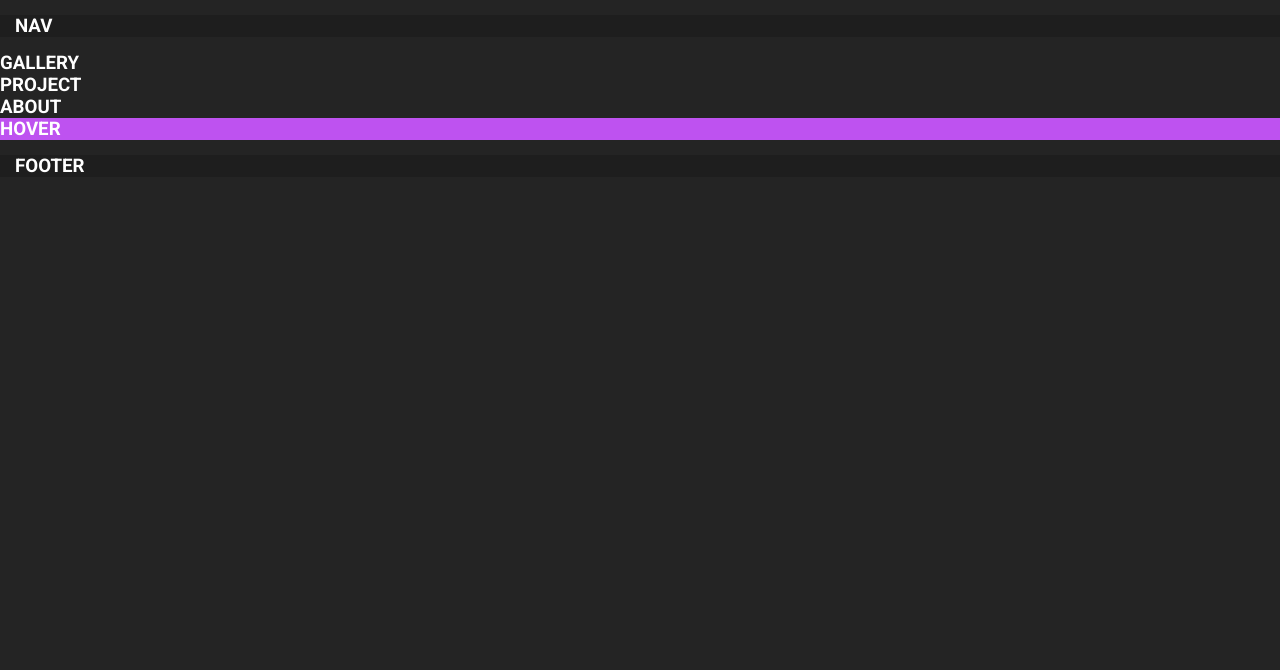
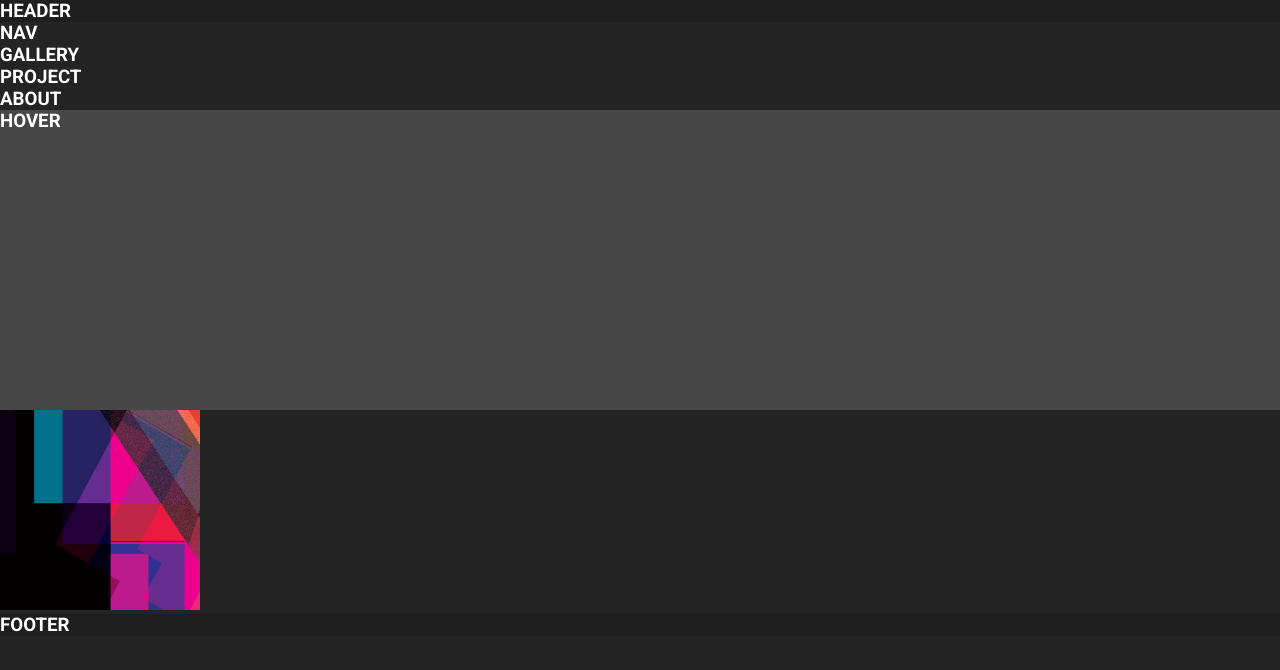
Before and after one commit to WildPastry/WhatIsWildPastry, a Next.js app: page / in a window 1280 px wide. Shown: the top 670 px of the page. Built offline with nearby package versions, Linux system fonts and the light colour scheme.

Commit message:
Updating colours

```diff
--- a/src/components/features/hover/Hover.module.scss
+++ b/src/components/features/hover/Hover.module.scss
@@ -1,4 +1,9 @@
 @import '../../../styles/variables/colour.module';
+
+.hover {
+  height: 300px;
+  background: $grey-200;
+}
 
 .showImage {
   // display: block;
--- a/src/components/features/hover/Hover.tsx
+++ b/src/components/features/hover/Hover.tsx
@@ -1,37 +1,30 @@
 /* eslint-disable no-console */
-import { useEffect, useRef } from 'react';
+import { useEffect, useState } from 'react';
 import Image from 'next/image';
 import pastry from './../../../../public/images/pastry.jpg';
 import styles from './Hover.module.scss';
 
 const Hover: React.FC = (): JSX.Element => {
-  const hoverRef = useRef(false);
+  const [ hover, setHover ] = useState(false);
 
   useEffect((): void => {
-    console.log(hoverRef.current);
-  }, []);
+    console.log(hover);
+  }, [hover]);
 
   const showHover = (): void => {
-    hoverRef.current = true;
-    console.log(hoverRef.current);
+    setHover(true);
   };
 
   const hideHover = (): void => {
-    hoverRef.current = false;
-    console.log(hoverRef.current);
+    setHover(false);
   };
-
-  // Image logic
-  const shouldShowImage = hoverRef.current
-    ? styles.showImage
-    : styles.hideImage;
 
   return (
     <section aria-label='Hover Section'>
-      <h3 onMouseEnter={showHover} onMouseLeave={hideHover} className={shouldShowImage}>
+      <h3 onMouseEnter={showHover} onMouseLeave={hideHover} className={styles.hover}>
         HOVER
       </h3>
-      {/* <Image src={pastry} alt='Pastry' width={200} height={200} /> */}
+      <Image src={pastry} alt='Pastry' width={200} height={200} />
     </section>
   );
 };
--- a/src/components/sections/footer/Footer.module.scss
+++ b/src/components/sections/footer/Footer.module.scss
@@ -2,7 +2,4 @@
 
 .footer {
   background: $dark;
-  margin: 15px 0;
-  padding: 0 15px;
-  width: 100%;
 }
--- a/src/components/sections/header/Header.module.scss
+++ b/src/components/sections/header/Header.module.scss
@@ -0,0 +1,5 @@
+@import '../../../styles/styles.module.scss';
+
+.header {
+  background: $dark;
+}
--- a/src/components/sections/header/Header.tsx
+++ b/src/components/sections/header/Header.tsx
@@ -1,6 +1,8 @@
+import styles from './Header.module.scss';
+
 const Header: React.FC = (): JSX.Element => {
   return (
-    <header aria-label='Header Section'>
+    <header aria-label='Header Section' className={styles.header}>
       <h3>HEADER</h3>
     </header>
   );
--- a/src/components/sections/nav/Nav.module.scss
+++ /dev/null
@@ -1,8 +0,0 @@
-@import '../../../styles/styles.module.scss';
-
-.nav {
-  background: $dark;
-  margin: 15px 0;
-  padding: 0 15px;
-  width: 100%;
-}
--- a/src/components/sections/nav/Nav.tsx
+++ b/src/components/sections/nav/Nav.tsx
@@ -1,8 +1,6 @@
-import styles from './Nav.module.scss';
-
 const Nav: React.FC = (): JSX.Element => {
   return (
-    <section aria-label='Navigation Section' className={styles.nav}>
+    <section aria-label='Navigation Section'>
       <h3>NAV</h3>
     </section>
   );
--- a/src/pages/index.tsx
+++ b/src/pages/index.tsx
@@ -1,5 +1,6 @@
 import Footer from '../components/sections/footer/Footer';
 import Head from 'next/head';
+import Header from '../components/sections/header/Header';
 import Main from '../components/Main';
 import Nav from '../components/sections/nav/Nav';
 import type { NextPage } from 'next';
@@ -11,6 +12,7 @@ const Index: NextPage = (): JSX.Element => {
         <title>What is WildPastry?</title>
         <link rel='icon' href='/favicon.ico' />
       </Head>
+      <Header />
       <Nav />
       <Main />
       <Footer />
--- a/src/styles/variables/_colour.module.scss
+++ b/src/styles/variables/_colour.module.scss
@@ -1,6 +1,6 @@
 // Main
+$dark: #1e1e1e;
 $light: #ffffff;
-$dark: #1e1e1e;
 
 // Primary
 $blue: #65b1fc;
@@ -8,5 +8,16 @@ $grey: #242424;
 $peach: #ff6666;
 $pink: #ff99ff;
 $purple: #be52f0;
+$teal: #3b9c67;
 $yellow: #ffda45;
-$teal: #3b9c67;
+
+// Light variations
+$lightBlue: #9ccaf9;
+$lightPeach: #ffa7a7;
+$lightYellow: #fde894;
+
+// Grey variations
+$grey-050: #b6b6b6;
+$grey-100: #8b8b8b;
+$grey-150: #6c6c6c;
+$grey-200: #474747;
```
